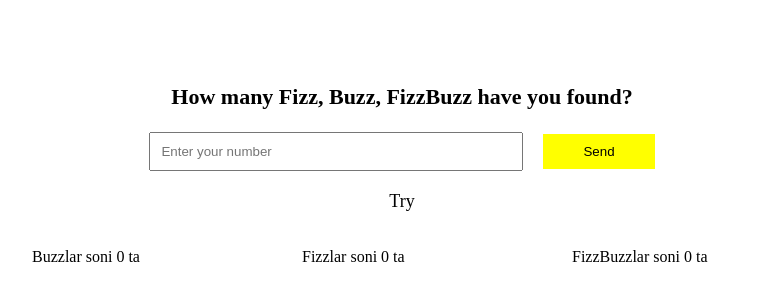
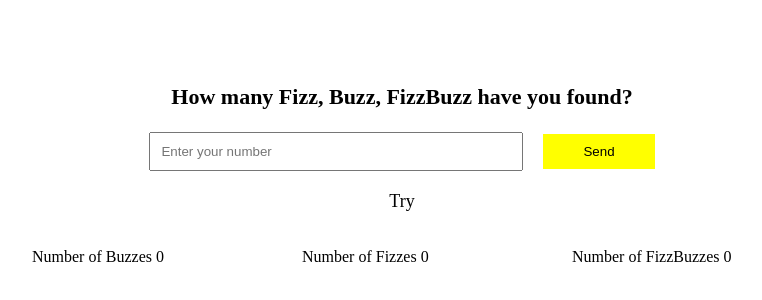
Before and after one commit to SayramovAzizbek/Azizbek-FizzBuzz, a plain HTML site: page index.html in a window 1280 px wide. Shown: the part 196-496 px from the top of the page, without its empty margins (238-1000 px from the left). Drawn offline with Linux system fonts and the light colour scheme.

Commit message:
Translate words in HTML file  to english

```diff
--- a/index.html
+++ b/index.html
@@ -19,15 +19,15 @@
         <p class="fizzbuzz-res-text">Try</p>
         <div class="fizzbuzz-main-result-box">
             <div class="buzz-result-box result-box">
-                <p>Buzzlar soni <span class="buzz-result-num">0</span> ta</p>
+                <p>Number of Buzzes <span class="buzz-result-num">0</span></p>
                 <p class="buzz-result-text result-text"></p>
             </div>
             <div class="fizz-result-box result-box">
-                <p>Fizzlar soni <span class="fizz-result-num">0</span> ta</p>
+                <p>Number of Fizzes <span class="fizz-result-num">0</span></p>
                 <p class="fizz-result-text result-text"></p>
             </div>
             <div class="fizbuzz-result-box result-box">
-                <p>FizzBuzzlar soni <span class="fizzbuzz-result-num">0</span> ta</p>
+                <p>Number of FizzBuzzes <span class="fizzbuzz-result-num">0</span></p>
                 <p class="fizbuzz-result-text result-text"></p>
             </div>
         </div>
```
